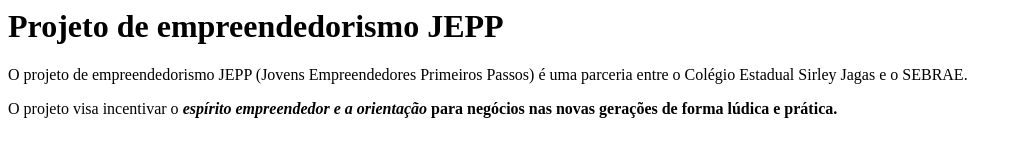
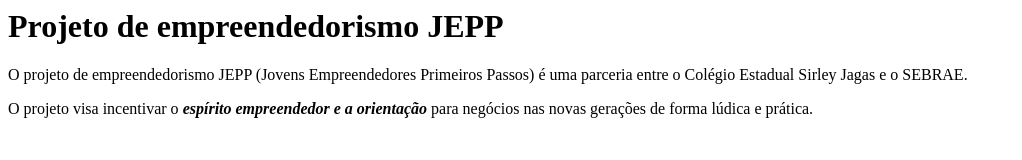
Before and after one commit to ProfThales/formadoresturmai, a plain HTML site: page index.html in a window 1280 px wide. Shown: the whole page, without its empty margins (0-1022 px from the left). Drawn offline with Linux system fonts and the light colour scheme.

Commit message:
atualiza

```diff
--- a/index.html
+++ b/index.html
@@ -2,4 +2,4 @@
 
 <p>O projeto de empreendedorismo JEPP (Jovens Empreendedores Primeiros Passos) é uma parceria entre o Colégio Estadual Sirley Jagas e o SEBRAE.</p>
 
-<p>O projeto visa incentivar o <em><b>espírito empreendedor e a orientação</em> para negócios nas novas gerações de forma lúdica e prática.</b></p>
+<p>O projeto visa incentivar o <em><b>espírito empreendedor e a orientação</em></b> para negócios nas novas gerações de forma lúdica e prática.</p>
```
